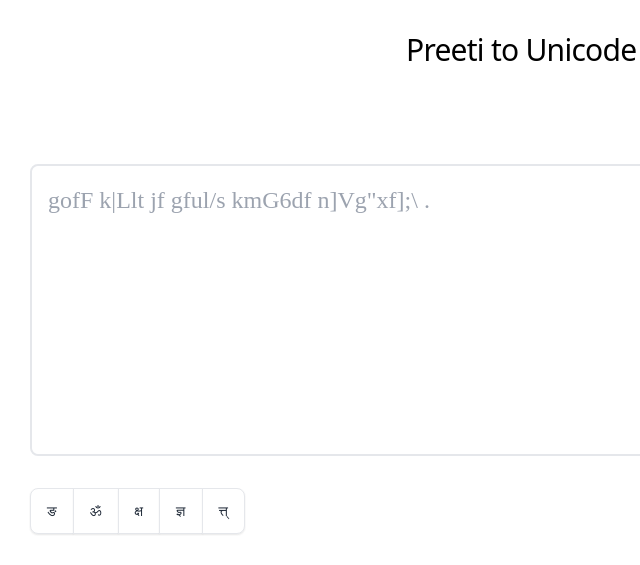
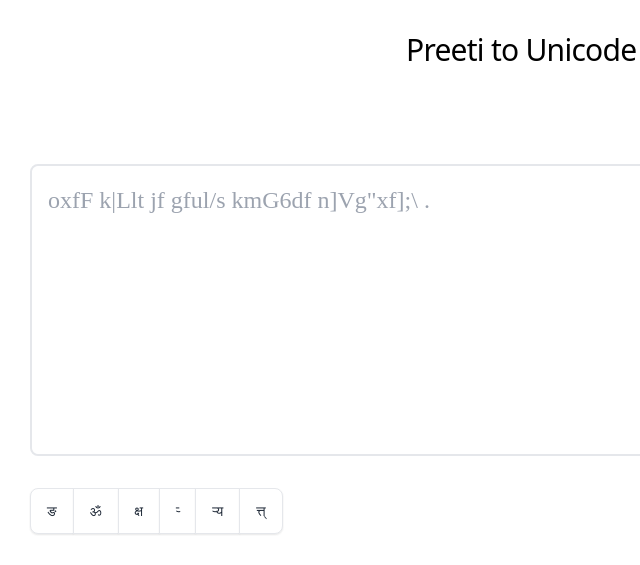
Before and after one commit to rajoyish/preeti-to-nepali-unicode, a website built with Vite: page index.html in a window 1280 px wide. Shown: the top 565 px of the page, 2-642 px from the left. Built offline with nearby package versions, Linux system fonts and the light colour scheme; files whose address does not match are found by name.

Commit message:
Add characters and refactor

```diff
--- a/index.html
+++ b/index.html
@@ -79,7 +79,7 @@
           x-on:click="setCursorPosition($event)"
           x-on:keyup="setCursorPosition($event)"
           class="block min-h-72 w-full resize-y tracking-normal leading-normal rounded-lg border-gray-200 p-4 pb-12 text-2xl focus:border-blue-500 focus:ring-blue-500 disabled:pointer-events-none disabled:opacity-50 font-nagarik"
-          placeholder='gofF k|Llt jf gful/s kmG6df n]Vg"xf];\ .'
+          placeholder='oxfF k|Llt jf gful/s kmG6df n]Vg"xf];\ .'
           spellcheck="false"
           autocomplete="off"
           autocorrect="off"
@@ -116,7 +116,14 @@
           x-on:click="insertTextFromButton($event)"
           class="-ms-px inline-flex items-center gap-x-2 border border-gray-200 bg-white px-4 py-3 text-sm font-medium text-gray-800 shadow-sm first:ms-0 first:rounded-s-lg last:rounded-e-lg hover:bg-gray-50 focus:z-10 focus:bg-gray-50 focus:outline-none disabled:pointer-events-none disabled:opacity-50"
         >
-          ज्ञ
+          र्‍
+        </button>
+        <button
+          type="button"
+          x-on:click="insertTextFromButton($event)"
+          class="-ms-px inline-flex items-center gap-x-2 border border-gray-200 bg-white px-4 py-3 text-sm font-medium text-gray-800 shadow-sm first:ms-0 first:rounded-s-lg last:rounded-e-lg hover:bg-gray-50 focus:z-10 focus:bg-gray-50 focus:outline-none disabled:pointer-events-none disabled:opacity-50"
+        >
+          र्‍य
         </button>
         <!-- Copy below to add more characters -->
         <button
```
